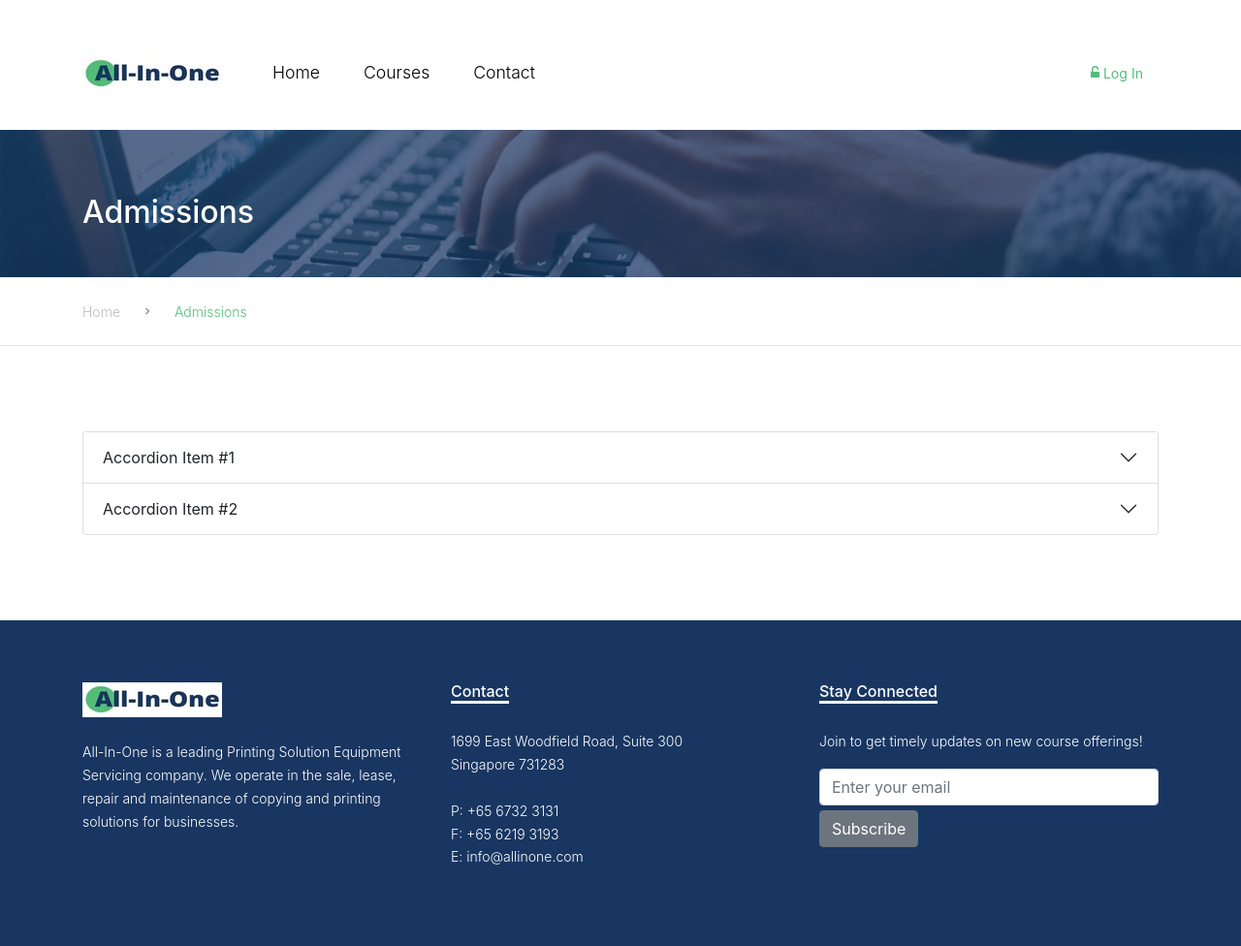
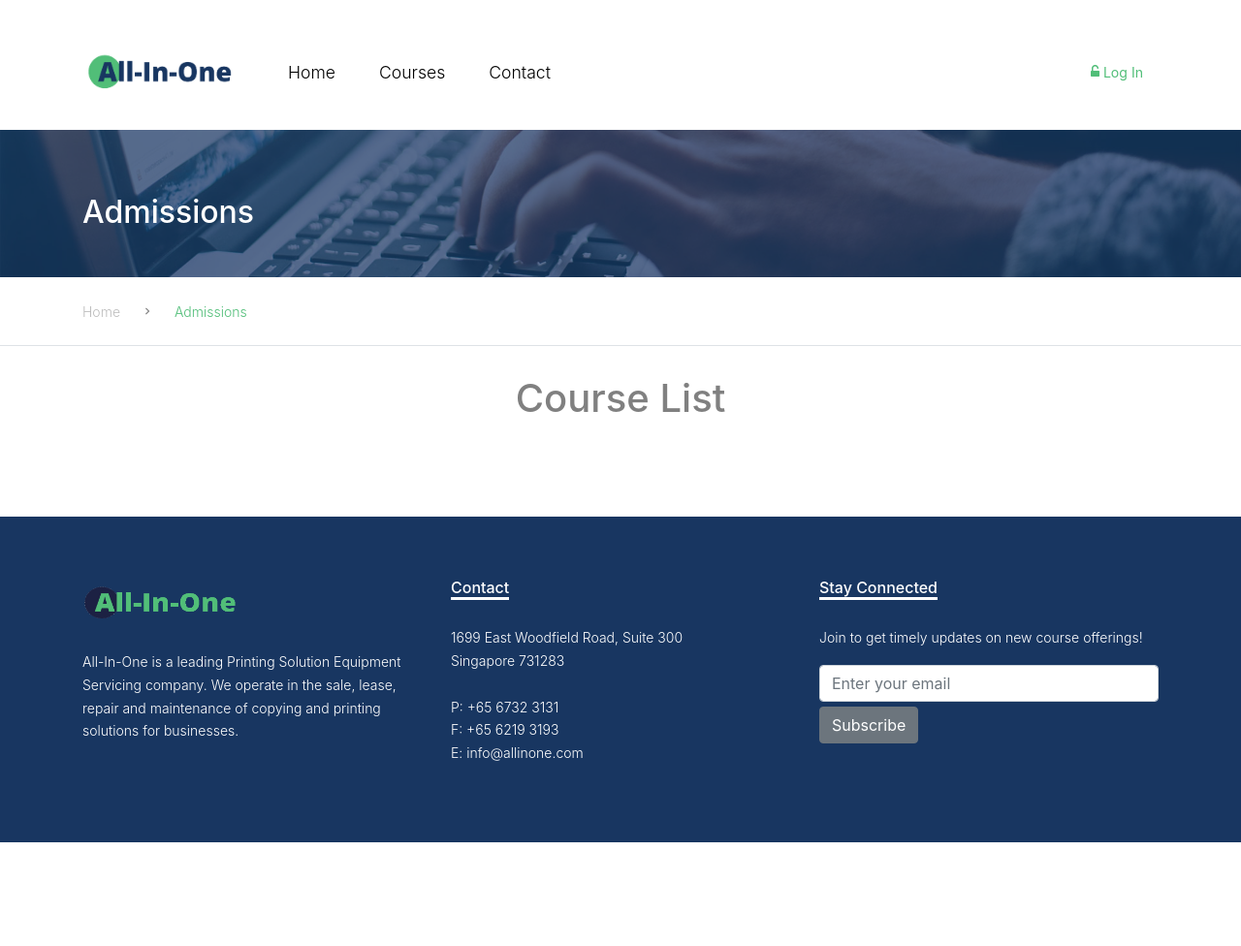
Before and after one commit to shatheesk/IS212-SPM-Project-G3T6, a PHP site: page /processRequest/admissions.php in a window 1280 px wide. Shown: the whole page at 97% size. After the commit the page ends 869 px from the top, so only its background shows below. Run offline with PHP 8.4, Linux system fonts and the light colour scheme; some web fonts are replaced.

Commit message:
shiting
admissions, logo update

```diff
--- a/app/admissions.php
+++ b/app/admissions.php
@@ -1,3 +1,47 @@
+<script>
+  var current_designation = sessionStorage.getItem('designation');
+  var emp_name = sessionStorage.getItem('emp_name');
+  console.log(current_designation)
+  console.log(emp_name)
+
+  //to be editted
+  function accept(learnerName, courseName, cohortName) {
+    const request6 = new XMLHttpRequest();
+    url6 = 'http://127.0.0.1:5000/processRequest/' + learnerName + '/' + courseName + '/' + cohortName
+
+    request6.onreadystatechange = function () {
+      if (this.readyState == 4 && this.status == 200){
+        location.reload();
+      }
+
+      else if (this.status == 404) {
+        console.log('its a 404')
+      }
+    }
+    // requests.put(url, params={key: value}, args)
+
+    request6.open("GET", url6, false);
+    request6.send();
+  }
+
+  function withdraw(learnerName, courseName, cohortName) {
+    const request5 = new XMLHttpRequest();
+    url5 = 'http://127.0.0.1:5000/delete/' + learnerName + '/' + courseName + '/' + cohortName
+
+    request5.onreadystatechange = function () {
+      if (this.readyState == 4 && this.status == 200){
+        location.reload();
+      }
+
+      else if (this.status == 404) {
+        console.log('its a 404')
+      }
+    }
+    request5.open("DELETE", url5, false);
+    request5.send();
+  }
+
+</script>
 <!DOCTYPE html>
 <html lang="en">
 
@@ -52,7 +96,7 @@
           </div>
           <div class="col-lg-3 text-right">
             <a href="login.php" class="small mr-3"><span class="icon-unlock-alt"></span> Log In</a>
-            <a href="register.php" class="small btn btn-primary px-4 py-2 rounded-2"><span class="icon-users"></span> Register</a>
+            <a href="register.php" class="small btn btn-primary px-4 py-2 rounded-0"><span class="icon-users"></span> Register</a>
           </div>
         </div>
       </div> -->
@@ -80,20 +124,35 @@
       </div>
     </div>
 
-    <div class="site-section">
+<br>
+<center><h1>Course List</h1></center>
+<br>
+
+<div class="container" id="here">
+</div>
+
+<br>
+<br>
+
+    <!-- <div class="site-section">
       <div class="container">
 
-        <div class="accordion" id="accordionPanelsStayOpenExample">
+        <div class="accordion" id="accordionPanelsStayOpenExample"> -->
 
-          <div class="accordion-item">
-            <h2 class="accordion-header" id="panelsStayOpen-headingOne">
+          <!--loop here-->
+          <!-- <div class="accordion-item"> -->
+            <!--courseName-->
+            <!-- <h2 class="accordion-header" id="panelsStayOpen-headingOne">
               <button class="accordion-button collapsed" type="button" data-bs-toggle="collapse" data-bs-target="#panelsStayOpen-collapseOne" aria-expanded="false" aria-controls="panelsStayOpen-collapseOne">
                 Accordion Item #1
               </button>
-            </h2>
-            <div id="panelsStayOpen-collapseOne" class="accordion-collapse collapse" aria-labelledby="panelsStayOpen-headingOne">
+            </h2> -->
+
+            <!--cohortName-->
+
+            <!-- <div id="panelsStayOpen-collapseOne" class="accordion-collapse collapse" aria-labelledby="panelsStayOpen-headingOne">
               <div class="accordion-body">
-                <strong>This is the first item's accordion body.</strong> It is shown by default, until the collapse plugin adds the appropriate classes that we use to style each element. These classes control the overall appearance, as well as the showing and hiding via CSS transitions. You can modify any of this with custom CSS or overriding our default variables. It's also worth noting that just about any HTML can go within the <code>.accordion-body</code>, though the transition does limit overflow.
+              CohortName, learnerName, It is shown by default, until the collapse plugin adds the appropriate classes that we use to style each element. These classes control the overall appearance, as well as the showing and hiding via CSS transitions. You can modify any of this with custom CSS or overriding our default variables. It's also worth noting that just about any HTML can go within the <code>.accordion-body</code>, though the transition does limit overflow.
               </div>
             </div>
           </div>
@@ -115,6 +174,7 @@
 
       </div>
     </div>
+-->
 
     <?php include 'footer.php'; ?>
 
@@ -140,10 +200,100 @@
   <script src="js/jquery.mb.YTPlayer.min.js"></script>
   <script src="https://cdn.jsdelivr.net/npm/bootstrap@5.0.2/dist/js/bootstrap.bundle.min.js" integrity="sha384-MrcW6ZMFYlzcLA8Nl+NtUVF0sA7MsXsP1UyJoMp4YLEuNSfAP+JcXn/tWtIaxVXM" crossorigin="anonymous"></script>
 
+  <script src="js/main.js"></script>
+
+  <script>
+  const request = new XMLHttpRequest();
+    // let cName= "Introduction to python";
+    url = 'http://127.0.0.1:5000/adminViewAllRequests'
+
+    request.onreadystatechange = function () {
+      if (this.readyState == 4 && this.status == 200){
+        let response = JSON.parse(this.responseText);
+        let courseRequest = response.requests;
+        console.log(courseRequest); //dictionary list
+        html = ''
+
+        let counter = 0;
+
+        for (course in courseRequest){
+          // accordian set
+
+          for (index in courseRequest[course]){
+            console.log(index);
+            console.log(courseRequest[course]);
+            // console.log(courseRequest[course][index].cohortName);
+            counter += 1;
+            html+=
+                    `
+                      <div class="accordion-item">
+                      <!--courseName-->
+                      <h2 class="accordion-header" id="panelsStayOpen-heading${counter}">
+                        <button class="accordion-button collapsed" type="button" data-bs-toggle="collapse" data-bs-target="#panelsStayOpen-collapse${counter}" aria-expanded="false" aria-controls="panelsStayOpen-collapse${counter}">
+                          <p>
+                            ${course}
+                            <span class="badge badge-info">${courseRequest[course].length}</span>
+                          </p>
+                        </button>
+                      </h2>
 
 
 
-  <script src="js/main.js"></script>
+
+            <!--cohortName-->
+                      <div id="panelsStayOpen-collapse${counter}" class="accordion-collapse collapse" aria-labelledby="panelsStayOpen-heading${counter}">
+                        <div class="accordion-body" id="insert">
+                        <center><p>
+                        ${course} 's enrollment requests
+                        </p>
+                        </center>
+
+                        <table class="table">
+                        <thead>
+                          <tr>
+                            <th scope="col">Cohort Name</th>
+                            <th scope="col">Learner Name</th>
+                            <th scope="col">Reject</th>
+                            <th scope="col">Approve</th>
+                          </tr>
+                        </thead>
+
+                        <tr>
+                        <td>
+                        ${courseRequest[course][index].cohortName}
+                        </td>
+                        <td>
+                        ${courseRequest[course][index].learnerName}
+                        </td>
+                        <td>
+                        <button type="button" class="btn btn-danger" onclick="withdraw('${courseRequest[course][index].learnerName}', '${courseRequest[course][index].courseName}', '${courseRequest[course][index].cohortName}');">Reject</button>
+                        </td>
+                        <td>
+                        <button type="button" class="btn btn-primary" onclick="accept('${courseRequest[course][index].learnerName}', '${courseRequest[course][index].courseName}', '${courseRequest[course][index].cohortName}');">Accept</button>
+                        </td>
+                        </tr>
+                        </table>
+
+                        </div>
+                      </div>
+                      </div>
+
+            `
+          }
+        }
+           document.getElementById('here').innerHTML = html ;
+      }
+
+      else if (this.status == 404) {
+        console.log('its a 404')
+      }
+    }
+    request.open("GET", url, false);
+    request.send();
+
+
+
+  </script>
 
 </body>
 
--- a/app/footer.php
+++ b/app/footer.php
@@ -4,7 +4,7 @@
         <div class="row">
 
         <div class="col-lg-4">
-            <p class="mb-4"><img src="images/logo.jpg" alt="Image" class="img-fluid"></p>
+            <p class="mb-4"><img src="images/AIOfooterlogo.png" style="width: 160px; height: 50px !important;" alt="Image" class="img-fluid"></p>
             <p>All-In-One is a leading Printing Solution Equipment Servicing company. We operate in the sale, lease, repair and maintenance of copying and printing solutions for businesses.</p>
             <!-- <p>Lorem ipsum dolor sit amet consectetur adipisicing elit. Beatae nemo minima qui dolor, iusto iure.</p>   -->
             <!-- <p><a href="#">Learn More</a></p> -->
--- a/app/navbar.php
+++ b/app/navbar.php
@@ -28,7 +28,7 @@
 
           <div class="site-logo">
             <a href="index.php" class="d-block">
-              <img src="images/logo.jpg" alt="Image" class="img-fluid">
+              <img src="images/AIOlogo.png" style="width: 160px; height: 50px !important;" alt="Image" class="img-fluid">
             </a>
           </div>
 
```
Also changed, not shown: app/images/AIOfooterlogo.png (added), app/images/AIOlogo.png (added).
